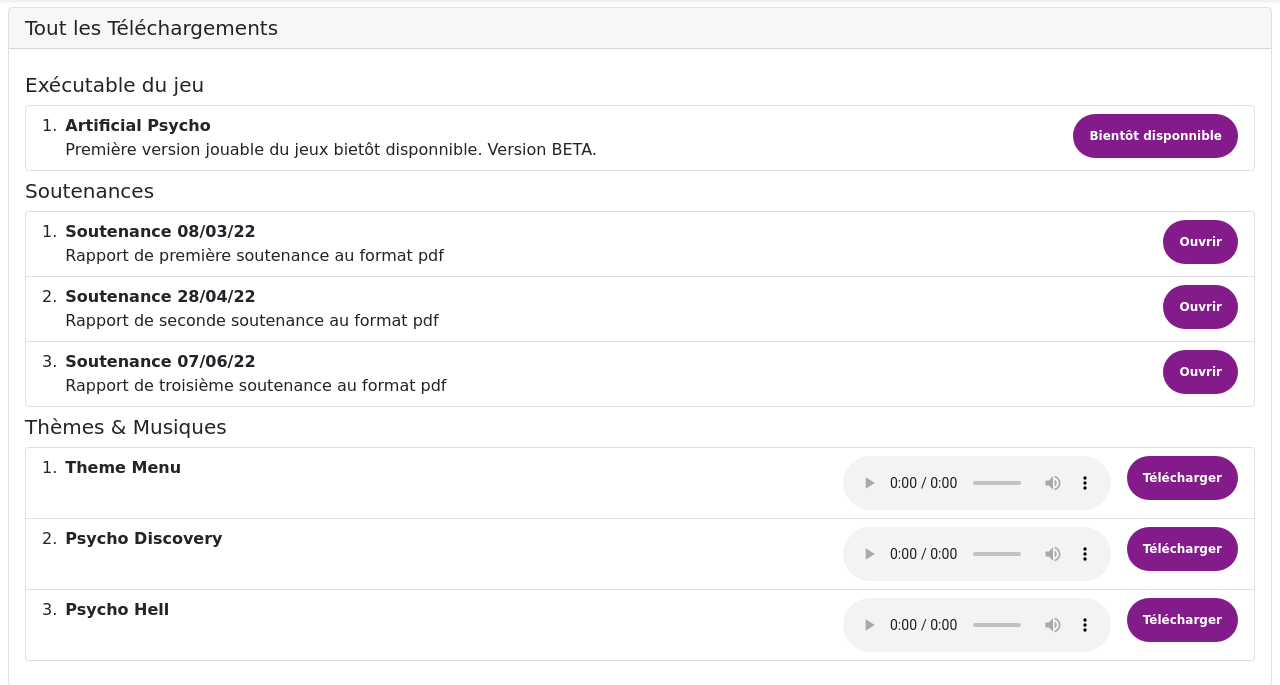
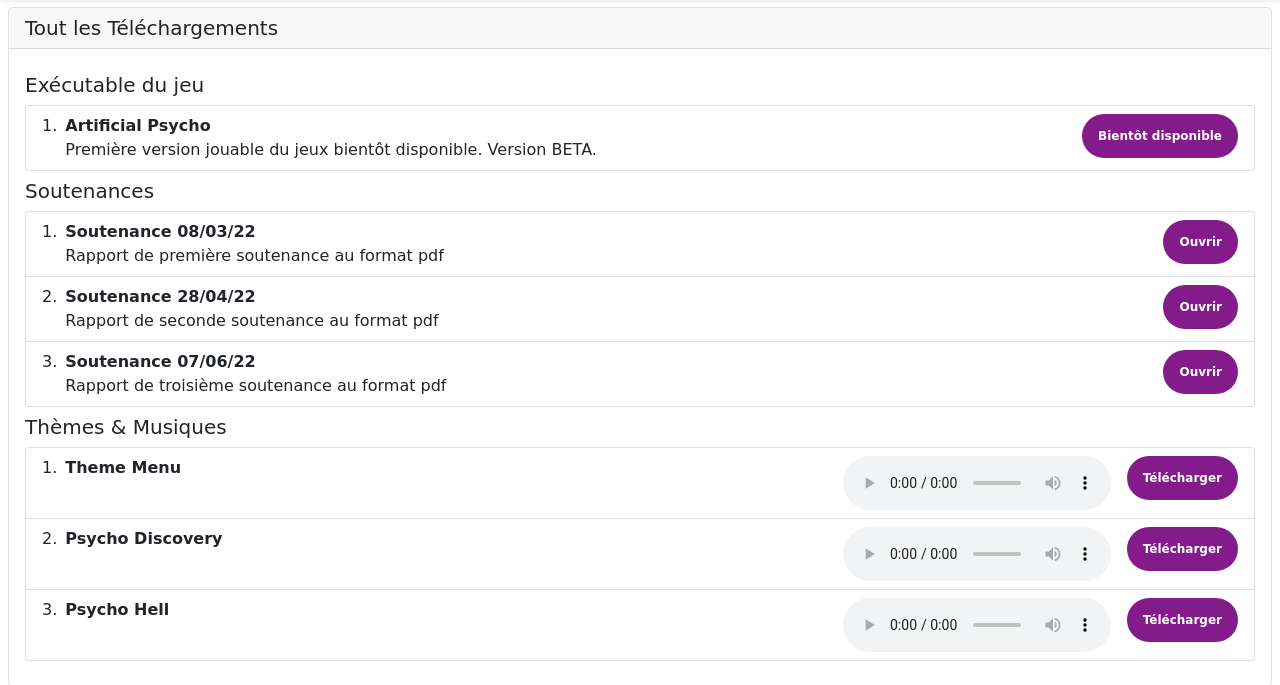
Before and after one commit to Strikeshyni/WebSite-ArtificialPsycho, a PHP site: page /Artificial_psycho/download.php in a window 1280 px wide. Shown: the part 58-743 px from the top of the page. Run offline with PHP 8.4, Linux system fonts and the light colour scheme; some web fonts are replaced.

Commit message:
correction orthographe

```diff
--- a/Artificial_psycho/Artificial_psycho.php
+++ b/Artificial_psycho/Artificial_psycho.php
@@ -16,7 +16,7 @@ echo $myheader->getaddheader();
     <h1 class="text-center">Artificial psycho</h1>
 </div>
 <div class='mx-auto w-75 bg-dark text-white' style="padding-top: 40px;text-align: justify;">
-    <p>Vous êtes un robot envoyé pour aller éliminer d'étranges I.A qui infestent un bâtiment. Une fois votre vaisseau arrivé prêt du bâtiment en question, une voix, celle de votre vaisseau, vous explique que ces I.A sont victime d'un virus informatique ayant pour conséquence de les rendre violentes. Une fois ces I.A éliminées, votre vaisseau vous indique qu'un problème similaire a été déclaré un peu plus loin, vous décidez alors de partir explorer tout les lieux présentant la moindre trace de ces I.A. si mystérieusement dangereuses...</p>
+    <p>Vous êtes un robot envoyé pour aller éliminer d'étranges I.A qui infestent un bâtiment. Une fois votre vaisseau arrivé prêt du bâtiment en question, une voix, celle de votre vaisseau, vous explique que ces I.A sont victimes d'un virus informatique ayant pour conséquence de les rendre violentes. Une fois ces I.A éliminées, votre vaisseau vous indique qu'un problème similaire a été déclaré un peu plus loin, vous décidez alors de partir explorer tous les lieux présentant la moindre trace de ces I.A. si mystérieusement dangereuses...</p>
 </div>
 </div>
 </body>
--- a/Artificial_psycho/download.php
+++ b/Artificial_psycho/download.php
@@ -23,10 +23,10 @@ echo $myheader->getaddheader();
   <li class="list-group-item d-flex justify-content-between align-items-start">
     <div class="ms-2 me-auto">
       <div class="fw-bold">Artificial Psycho</div>
-      Première version jouable du jeux bietôt disponnible.
+      Première version jouable du jeux bientôt disponible.
       Version BETA.
     </div>
-    <a href="#soon available"><span class="badge bg-danger py-3 px-3 rounded-pill">Bientôt disponnible</span></a>
+    <a href="#soon available"><span class="badge bg-danger py-3 px-3 rounded-pill">Bientôt disponible</span></a>
   </li>
   </ol>
 
--- a/index.php
+++ b/index.php
@@ -15,7 +15,7 @@ echo $myheader->getaddheader();
 
         <div class='justify-content-around py-5 px-3 mx-3 mt-5 text-light rounded-top' style='margin-top:80px;'>
             <h3 class='pl-2'>Le Studio</h3>
-            <p>Bloodless Studio c'est formé dans le cadre d'un projet de groupe. Pour notre projet de second semestre nous avions à construire ensemble un projet sur Unity et codé en C#. Nous avons ainsi déssidé ensemble de créer Bloodless Studio. Studio qui a ainsi débuté sa première création en février 2022. Artificial psycho est alors en développement et toute l'équipe se donne à fond dans le projet. </p>
+            <p>Bloodless Studio s'est formé dans le cadre d'un projet de groupe. Pour notre projet de second semestre nous avions à construire ensemble un projet sur Unity et codé en C#. Nous avons ainsi déssidé ensemble de créer Bloodless Studio. Studio qui a ainsi débuté sa première création en février 2022. Artificial psycho est alors en développement et toute l'équipe se donne à fond dans le projet. </p>
             <p>Vous pouvez directement accéder au projet Artificial Psycho en cliquant <a class="text-light" href="Artificial_psycho/Artificial_psycho.php">ici</a></p>
         </div>
 
```
